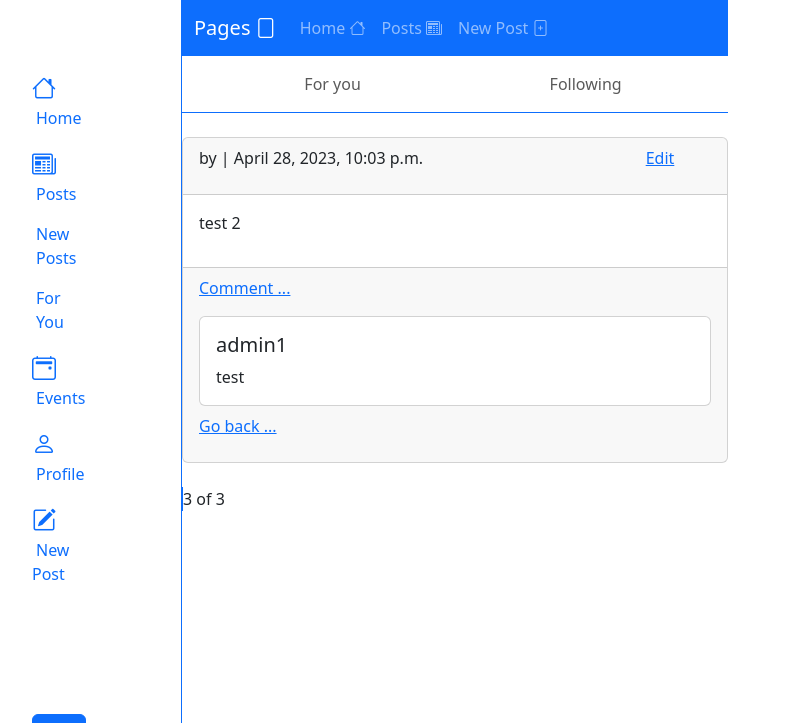
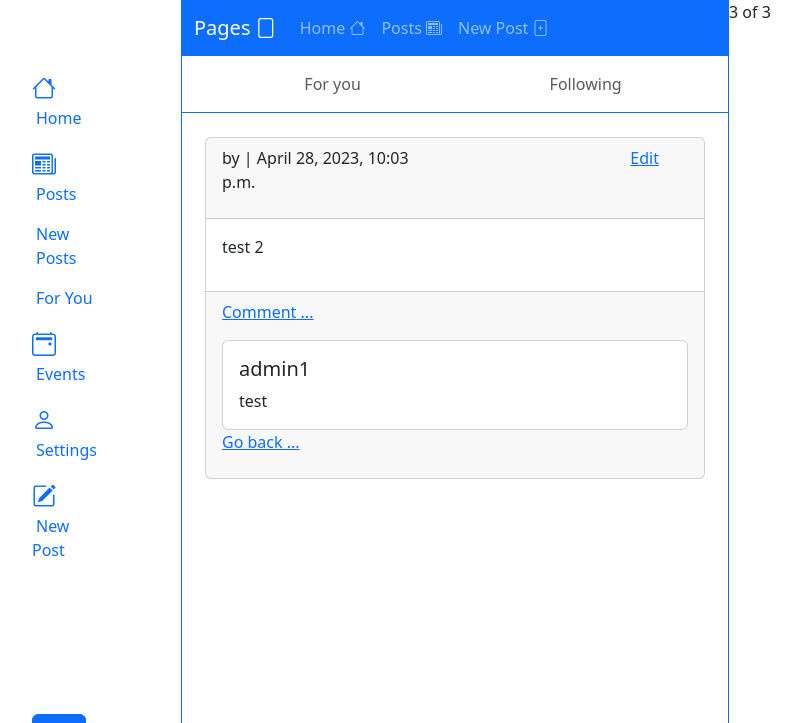
Before and after one commit to TUDublin/code-and-docs-CiananNicolai, a Django app: page /pages/17b6708b-4eb2-4e9f-b780-a6b3ee1af7a7 in a window 1280 px wide. Shown: the top 723 px of the page, without its empty margins (94-895 px from the left). Run offline with Django 4.2, Linux system fonts and the light colour scheme; data comes from the database, SQL or seed files in the repository; both versions use the stored data as it was after the commit.

Commit message:
more formating.

```diff
--- a/templates/navbar_side.html
+++ b/templates/navbar_side.html
@@ -39,7 +39,7 @@
                     </li>
                     <li class="nav-item">
                         <a href="#" class="nav-link align-middle px-0">
-                            <i class="fs-4 bi-person"></i> <span class="ms-1 d-none d-sm-inline">Profile</span>
+                            <i class="fs-4 bi-person"></i> <span class="ms-1 d-none d-sm-inline">Settings</span>
                         </a>
                     </li>
                     <li class="nav-item">
--- a/templates/post_detail.html
+++ b/templates/post_detail.html
@@ -1,6 +1,6 @@
 {% extends 'base.html' %}
 {% block content %}
-    <div class="article-entry ">
+    <div class="article-entry mx-auto" style="width:500px">
       <div class="justify-content-center">
         <div class="card">
           <div class="card-header">
@@ -24,17 +24,18 @@
           <p>{{ userpost.text }}</p>
           </div>
           <div class="card-footer">
-            <p><a href="#">Comment ...</a></p>
+            <p><a href="{% url 'pages:comment_create' post_id=userpost.pk  %}">Comment ...</a></p>
             {% for comment in comments %}
-            <div class="card mb-2">
+            <div class="card">
                 <div class="card-body">
                     <h5 class="card-title">{{ comment.author }}</h5>
                     <p class="card-text">{{ comment.comment }}</p>
                 </div>
             </div>
-            {% endfor %}
+          {% endfor %}
           <p><a href="{% url 'pages:post_history' %}">Go back ...</a></p>
         </div>
       </div>
     </div>
+  </div>
 {% endblock content %}
```
Also changed, not shown: templates/post_list.html (+12 -10 lines), db.sqlite3.
